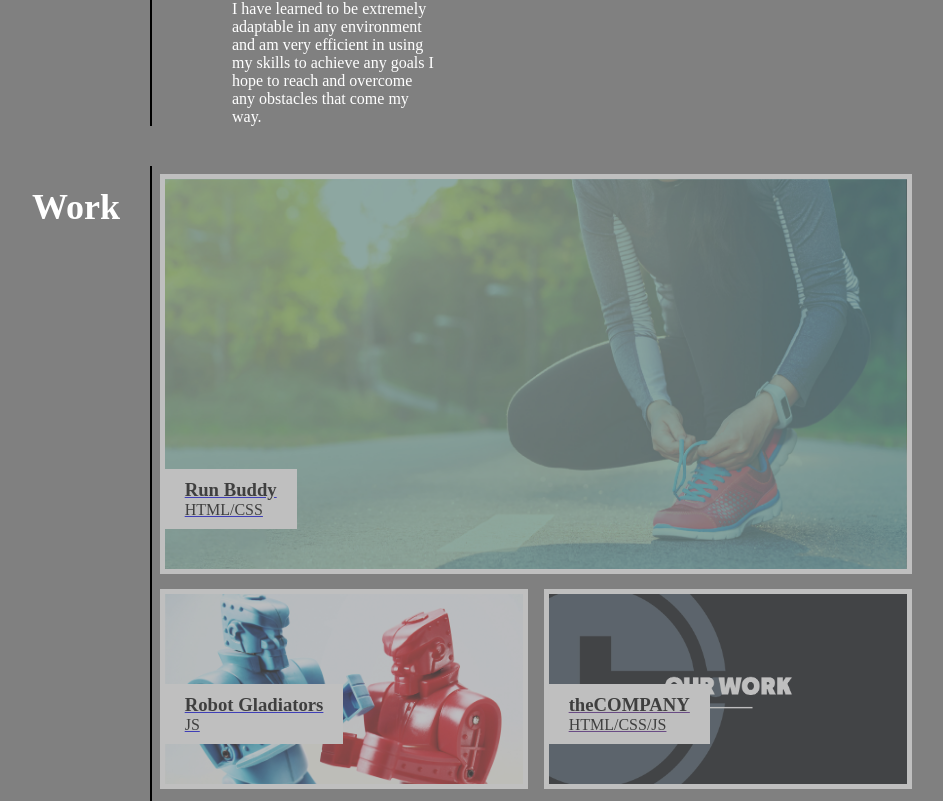
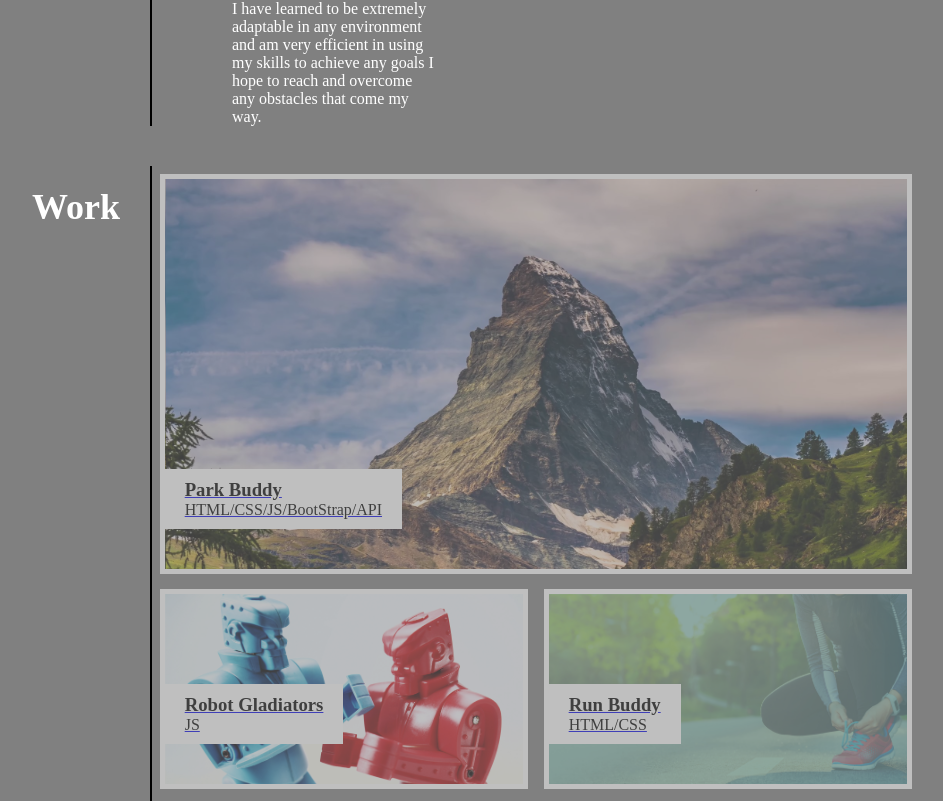
Before and after one commit to jolocabrera/my-portfolio, a plain HTML site: page index.html in a window 1280 px wide. Shown: the part 1065-1866 px from the top of the page, without its empty margins (232-1175 px from the left). Drawn offline with Linux system fonts and the light colour scheme; grey boxes are pictures that could not be loaded.

Commit message:
add park-buddy to portfolio apps

```diff
--- a/assets/css/style.css
+++ b/assets/css/style.css
@@ -214,8 +214,8 @@ footer {
     background-image: url(../images/Robot\ Gladiators\ Cover.jpg);
 }
 
-#the-company {
-    background-image: url(../images/theCOMPANY\ cover.jpg);
+#park-buddy {
+    background-image: url(../images/parkbuddyimg.jpg);
 }
 
 #horiseon {
--- a/index.html
+++ b/index.html
@@ -59,12 +59,12 @@
                 <!--Primary app is most recent work, largest photo, secondary app's all same size-->
                 <!--anchor tags to make containers clickable links-->
 
-                <article class = "primary-app" id = "run-buddy">
-                    <a href="https://jolocabrera.github.io/run-buddy/" target="_blank">
+                <article class = "primary-app" id = "park-buddy">
+                    <a href="https://magoofy.github.io/project-1" target="_blank">
                         <figcaption class="app-label">
-                            <h3>Run Buddy</h3>
+                            <h3>Park Buddy</h3>
                             <p>
-                                HTML/CSS
+                                HTML/CSS/JS/BootStrap/API
                             </p>
                         </figcaption>
                     </a>
@@ -81,12 +81,12 @@
                     </a>
                 </article>
 
-                <article class = "secondary-app" id="the-company">
-                    <a href="" target="_blank">
+                <article class = "secondary-app" id="run-buddy">
+                    <a href="https://jolocabrera.github.io/run-buddy/" target="_blank">
                         <figcaption class="app-label">
-                            <h3>theCOMPANY</h3>
+                            <h3>Run Buddy</h3>
                             <p>
-                                HTML/CSS/JS
+                                HTML/CSS
                             </p>
                         </figcaption>
                     </a>
```
Also changed, not shown: assets/images/logo1.jpeg (added), assets/images/parkbuddyimg.jpg (added).
